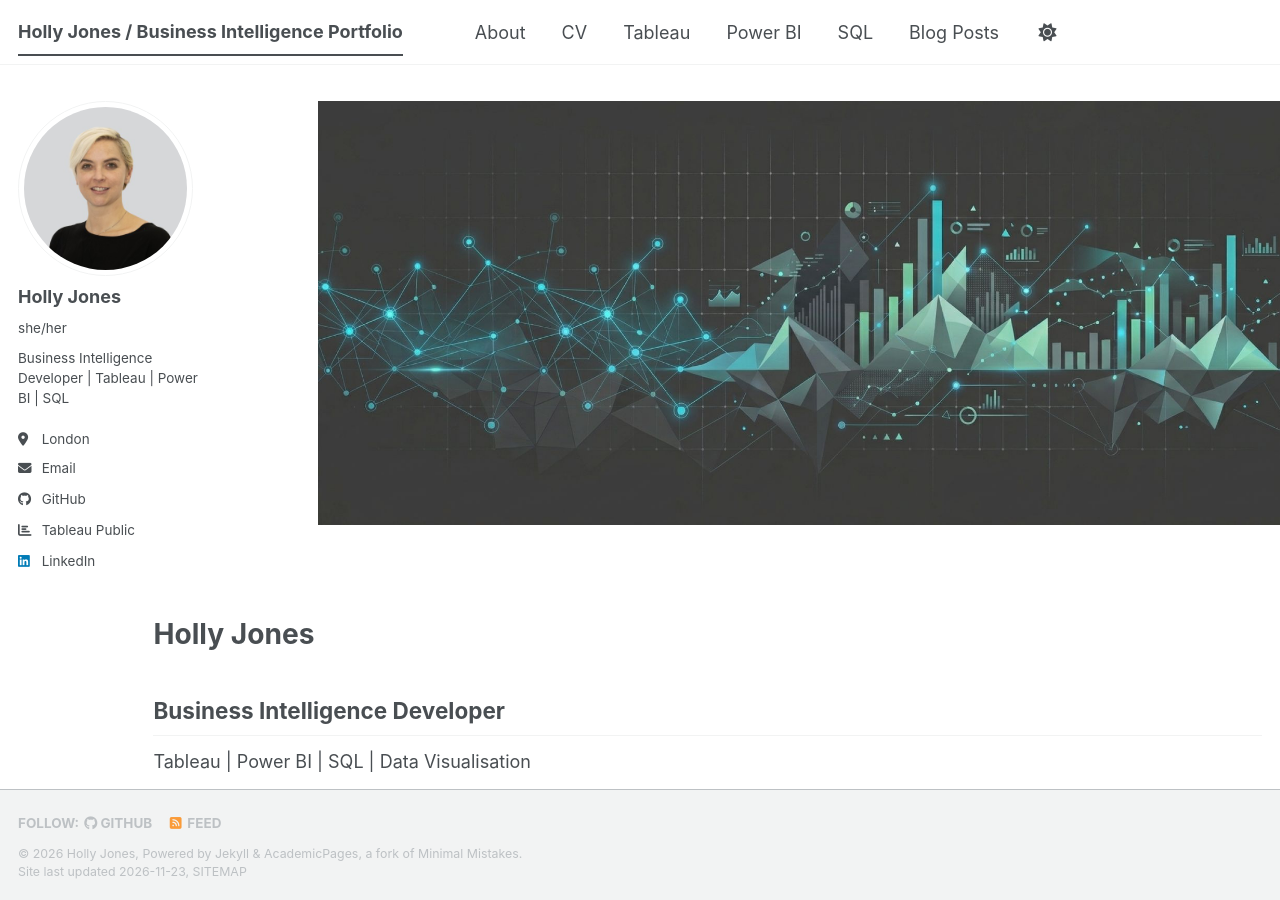
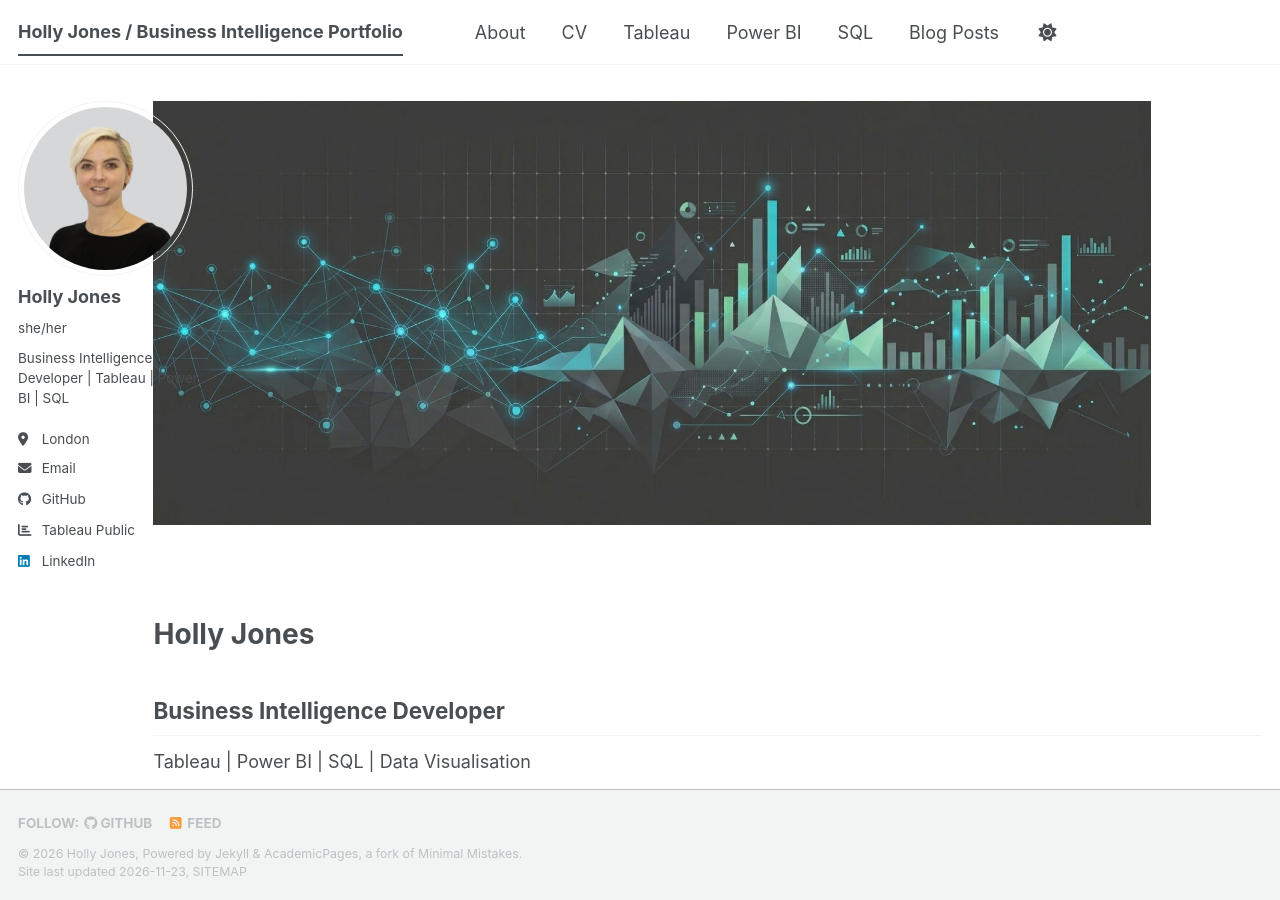
Before and after one commit to hjones87/hjones87.github.io, a Jekyll site: the page built from _pages/about.md, in a window 1280 px wide and 900 px high. Built offline with Jekyll 4.4.1, drawn with Linux system fonts in a browser that asks for light colours; a script bundle is joined from its source files by our own code; a style sheet for code colours, icons or effects is not loaded.

Commit message:
Remove left margin from header image

```diff
--- a/_pages/about.md
+++ b/_pages/about.md
@@ -7,7 +7,7 @@ redirect_from:
   - /about/
   - /about.html
 ---
-<img src="/images/header.jpg" alt="Portfolio Banner" style="width:90%; margin-left: 165px; margin-bottom:20px;">
+<img src="/images/header.jpg" alt="Portfolio Banner" style="width:90%; margin-bottom:20px;">
 
 <br>
 
```
